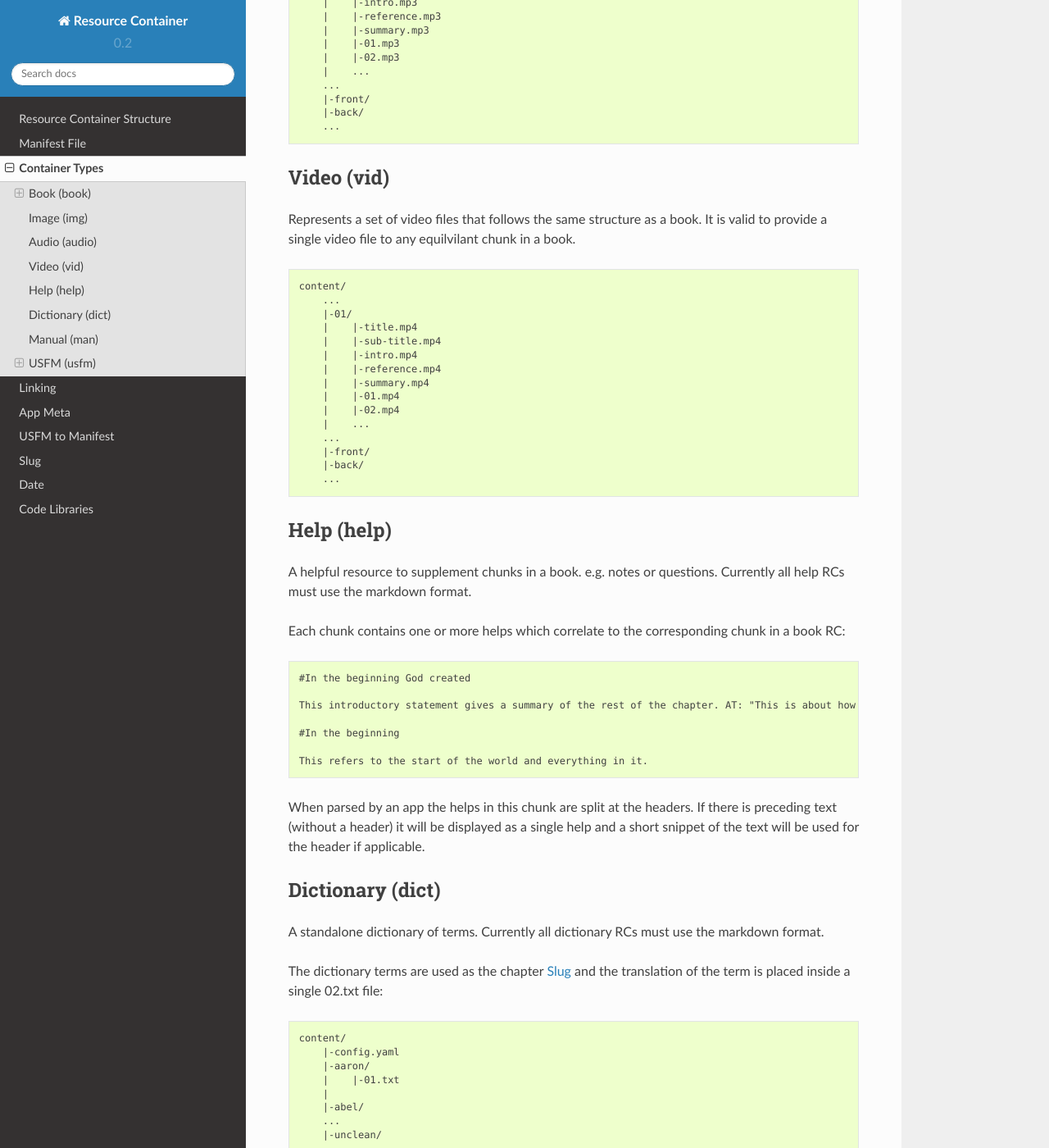
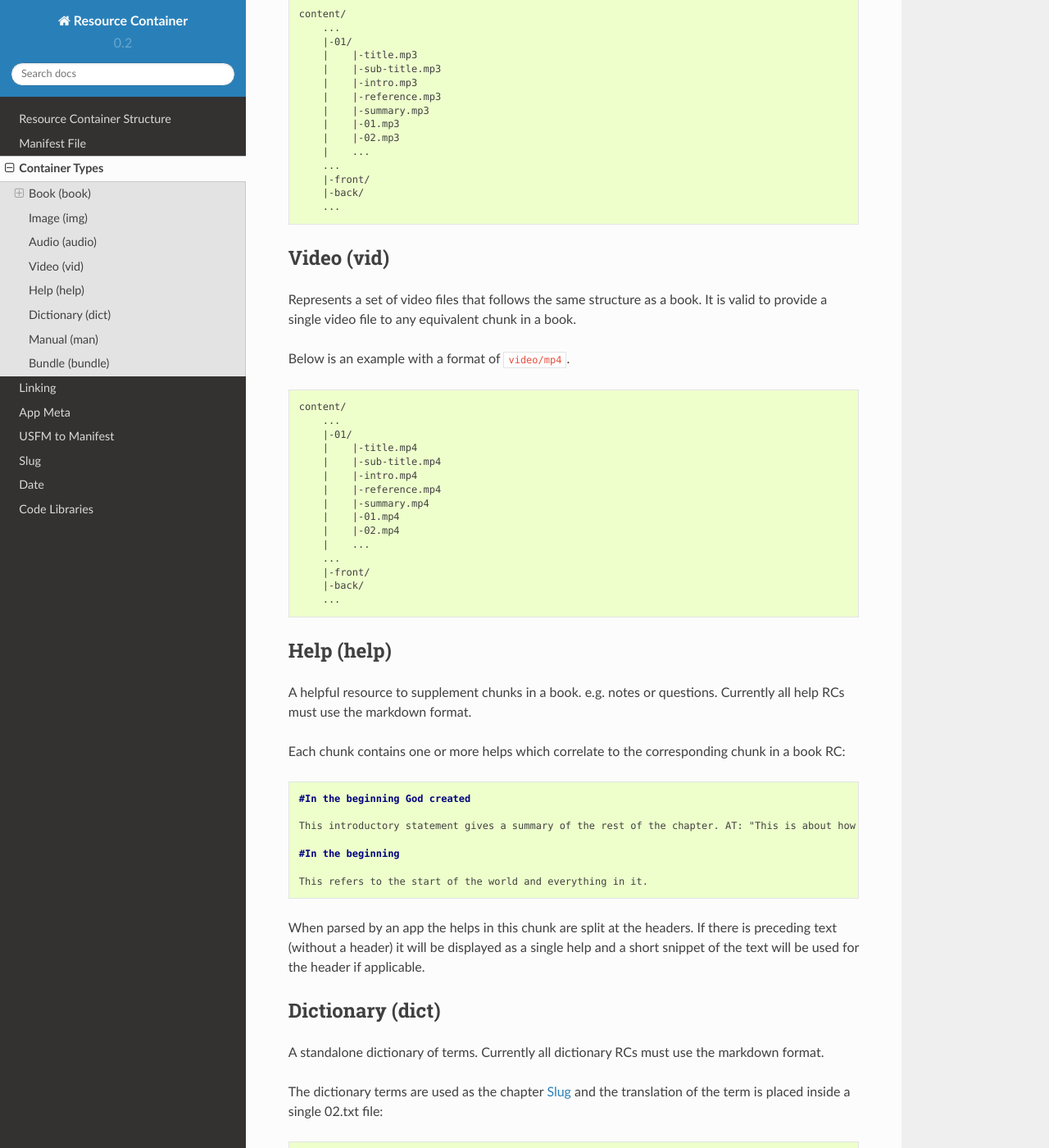
Before and after one commit to unfoldingWord-dev/Resource-Container, a Sphinx documentation site: the page built from docs/container_types.rst, in a window 1280 px wide and 1400 px high, scrolled down 1678 px. Shown: the whole window at 82% size. Built offline with Sphinx 7.4.7 and the Read the Docs theme 2.0.0, drawn with Linux system fonts in a browser that asks for light colours; some of the changed text lies outside the part shown.

Commit message:
updated some manifest snippets

```diff
--- a/docs/container_types.rst
+++ b/docs/container_types.rst
@@ -51,6 +51,8 @@
 In most cases you will want to provide a single image to an equivalent chunk in the related book.
 However, any image can be included so long as it follows the requirements for identifiers.
 
+Below is an example with a format of ``image/png``.
+
 .. code-block:: none
 
     content/
@@ -75,7 +77,10 @@
 Audio (audio)
 -------------
 
-Represents a set of audio files that follows the same structure as a book. It is valid to provide a single audio file to any equilvilant chunk in a book.
+Represents a set of audio files that follows the same structure as a book.
+It is valid to provide a single audio file to any equilvilant chunk in a book.
+
+Below is an example with a format of ``audio/mp3``.
 
 .. code-block:: none
 
@@ -102,7 +107,9 @@
 -----------
 
 Represents a set of video files that follows the same structure as a book.
-It is valid to provide a single video file to any equilvilant chunk in a book.
+It is valid to provide a single video file to any equivalent chunk in a book.
+
+Below is an example with a format of ``video/mp4``.
 
 .. code-block:: none
 
@@ -131,7 +138,7 @@
 
 Each chunk contains one or more helps which correlate to the corresponding chunk in a book RC:
 
-.. code-block:: none
+.. code-block:: markdown
 
     #In the beginning God created
 
@@ -141,7 +148,8 @@
 
     This refers to the start of the world and everything in it.
 
-When parsed by an app the helps in this chunk are split at the headers. If there is preceding text (without a header) it will be displayed as a single help and a short snippet of the text will be used for the header if applicable.
+When parsed by an app the helps in this chunk are split at the headers.
+If there is preceding text (without a header) it will be displayed as a single help and a short snippet of the text will be used for the header if applicable.
 
 
 .. _types-dictionary:
@@ -168,7 +176,7 @@
 
 The 01.txt file contains the translation of the term where the header is the title of the term and the rest is the description:
 
-.. code-block:: none
+.. code-block:: markdown
 
     #Aaron
 
@@ -214,9 +222,12 @@
         ...
         |-writing-decisions/
 
-The 01.txt file contains the translation of the module. The title.txt file contains the name of the module. And sub-title.txt contains the question that is answered by this module.
+The 01.txt file contains the translation of the module.
+The title.txt file contains the name of the module.
+And sub-title.txt contains the question that is answered by this module.
 
-NOTE: if desired the module can be split into multiple chunks.
+.. note:: If desired the module can be split into multiple chunks.
+
 The config.yaml indicates recommended and dependent modules:
 
 .. code-block:: yaml
@@ -229,35 +240,31 @@
         dependencies:
           - 'figs-sentences'
 
-Dependencies are :ref:`slug` s of modules that should be read before this one. Recommendations are modules that would likely benefit the reader next.
+Dependencies are :ref:`slug` s of modules that should be read before this one.
+Recommendations are modules that would likely benefit the reader next.
 
 .. _types-usfm:
 
-USFM (usfm)
------------
+Bundle (bundle)
+---------------
 
-A USFM bundle. This type enables support for the existing `USFM bundle format <http://ubsicap.github.io/usfm/>`_ while enabling additional RC features.
+A bundle is simply a flat directory (no sub-folders) with a single file for each project.
+This type is particularly suited for `USFM <http://ubsicap.github.io/usfm/>`_ when providing "USFM Bundles".
 
-Rather than being stored in a directory USFM is stored in a single file at the root of the RC.
-Additionally, the project specified in the manifest points directly to this file.
-
-Example
-^^^^^^^
-
-Project block in manifest
+A project block in the :ref:`manifest`:
 
 .. code-block:: yaml
 
     ---
-       project:
-        slug: 'gen'
-        name: 'Genesis'
-        desc: ''
-        icon: ''
-        sort: 1
-        rc.path: './01-GEN.usfm'
-        categories:
-        - 'bible-ot'
+      projects:
+        -
+          identifier: 'gen'
+          title: 'Genesis'
+          versification: 'kjv'
+          sort: 1
+          path: './01-GEN.usfm'
+          categories:
+          - 'bible-ot'
 
 Directory structure
 
@@ -268,7 +275,10 @@
         |-LICENSE.md
         |-manifest.yaml
 
-.. note:: When your application supports USFM bundles it can identify the them in two ways
+.. note:: When your application supports "USFM Bundles" it can identify the them in two ways
 
-    - attempt to read the :ref:`manifest` to determine type.
+    - attempt to read the :ref:`manifest` to determine type as ``bundle`` and the format as ``text/usfm``.
     - look for any ``*.usfm`` files in the root directory if the :ref:`manifest` does not exist.
+
+    In this way the application will satisfy both the ``Bundle`` RC type described above and generic "USFM Bundles"
+    as is common in the industry.
```
